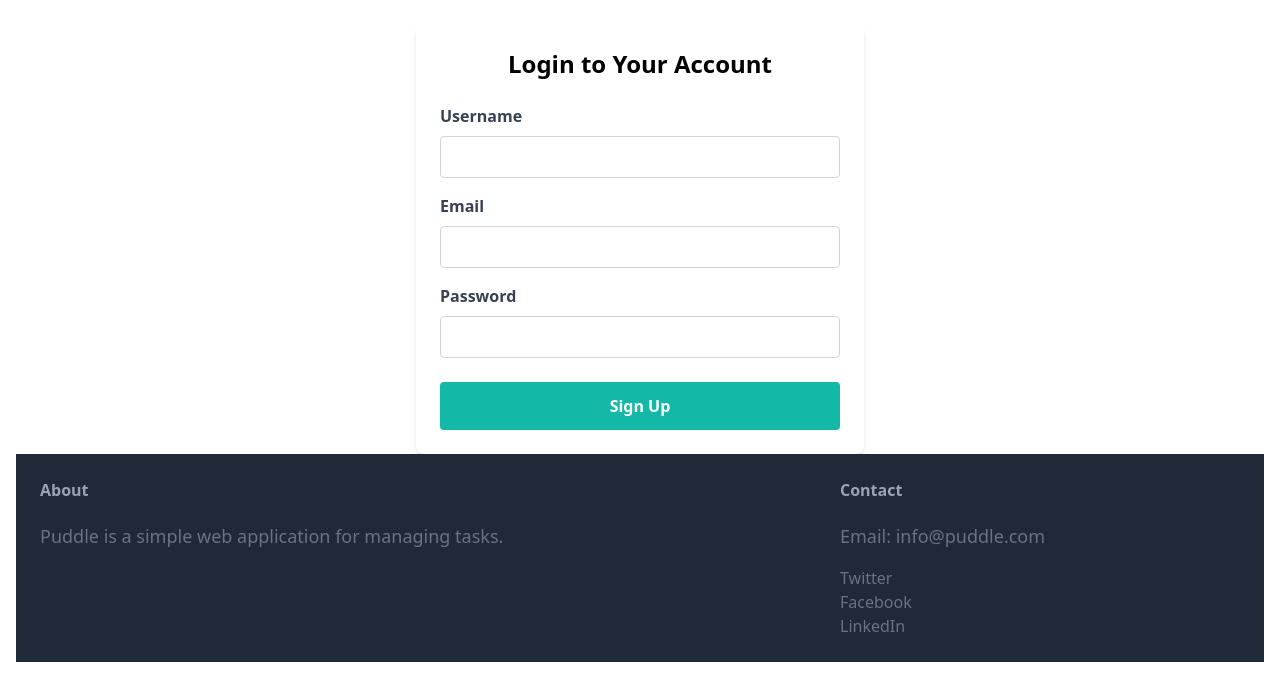
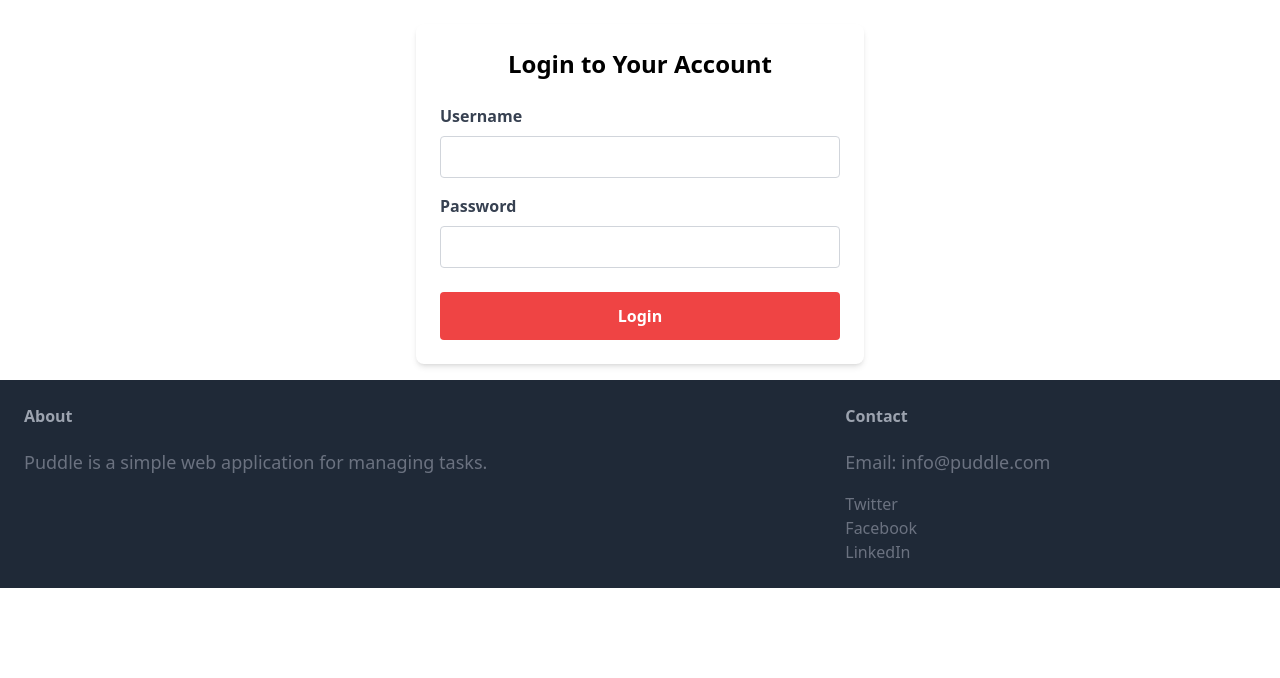
Before and after one commit to Rajdeep-Biswas7/Puddle, a Django app: page /login/ in a window 1280 px wide. Shown: the part 173-851 px from the top of the page. After the commit the page ends 761 px from the top, so only its background shows below. Run offline with Django 5.2, Linux system fonts and the light colour scheme; some libraries are stand-ins or nearby versions.

Commit message:
Add authentication links to navigation and update login form styling

```diff
--- a/core/templates/core/base.html
+++ b/core/templates/core/base.html
@@ -13,9 +13,13 @@
         <div class="space-x-4">
             <a href="/" class="text-gray-700 font-semibold hover:text-blue-500">Home</a>
             <a href="/contact/" class="text-gray-700 font-semibold hover:text-blue-500">Contact</a>
-
+            {%if request.user_authenticated%}
+                <a href="#" class="px-6 py-3 text-lg font-semibold bg-red-500 text-white rounded -xl hover: bg-red-700">Inbox</a>
+                <a href="{% url 'core:logout' %}" class="px-6 py-3 text-lg font-semibold bg-red-500 text-white rounded -xl hover: bg-red-700">Dashboard</a>
+            {% else %}
             <a href="{% url 'core:signup' %}" class=" px-6 py-3 text-lg font-semibold bg-teal-500 text-white rounded -xl hover: bg-teal-700">Sign UP</a>
             <a href="{% url 'core:login' %}" class="px-6 py-3 text-lg font-semibold bg-red-500 text-white rounded -xl hover: bg-red-700">Login</a>
+            {% endif %}
         </div>
     </nav>
     <div class="bg-blue-500 text-white p-4">
--- a/core/templates/core/login.html
+++ b/core/templates/core/login.html
@@ -5,27 +5,17 @@
 {%block content%}
     <div class="max-w-md mx-auto mt-10 p-6 bg-white rounded-lg shadow-md">
         <h2 class="text-2xl font-bold mb-6 text-center">Login to Your Account</h2>
+        <form method="post" action="{% url 'core:login' %}">
             {% csrf_token %}
             <div class="mb-4">
                 <label for="username" class="block text-gray-700 font-semibold mb-2">Username</label>
                 <input type="text" id="username" name="username" required class="w-full px-3 py-2 border border-gray-300 rounded focus:outline-none focus:ring focus:border-blue-300">
             </div>
-            <div class="mb-4">
-                <label for="email" class="block text-gray-700 font-semibold mb-2">Email</label>
-                <input type="email" id="email" name="email" required class="w-full px-3 py-2 border border-gray-300 rounded focus:outline-none focus:ring focus:border-blue-300">
-            </div>
             <div class="mb-6">
                 <label for="password" class="block text-gray-700 font-semibold mb-2">Password</label>
                 <input type="password" id="password" name="password" required class="w-full px-3 py-2 border border-gray-300 rounded focus:outline-none focus:ring focus:border-blue-300">
-
-                {% if form.password.errors %}
-                    <p class="text-red-500 text-sm mt-2">{{ form.password.errors }}
-                        {%for error in form.password.errors %}
-                            {{ error }}
-                        {% endfor %}
-                    </p>
-                {% endif %}
             </div>
-            <button type="submit" class="w-full py-3 bg-teal-500 text-white font-semibold rounded hover:bg-teal-700">Sign Up</button>
+            <button type="submit" class="w-full py-3 bg-red-500 text-white font-semibold rounded hover:bg-red-700">Login</button>
         </form>
+    </div>
 {%endblock%}
--- a/puddle/settings.py
+++ b/puddle/settings.py
@@ -26,7 +26,9 @@
 DEBUG = True
 
 ALLOWED_HOSTS = []
-
+LOGIN_URL='/login/'
+LOGIN_REDIRECT_URL = '/'
+LOGOUT_REDIRECT_URL = '/'
 
 # Application definition
 
```
